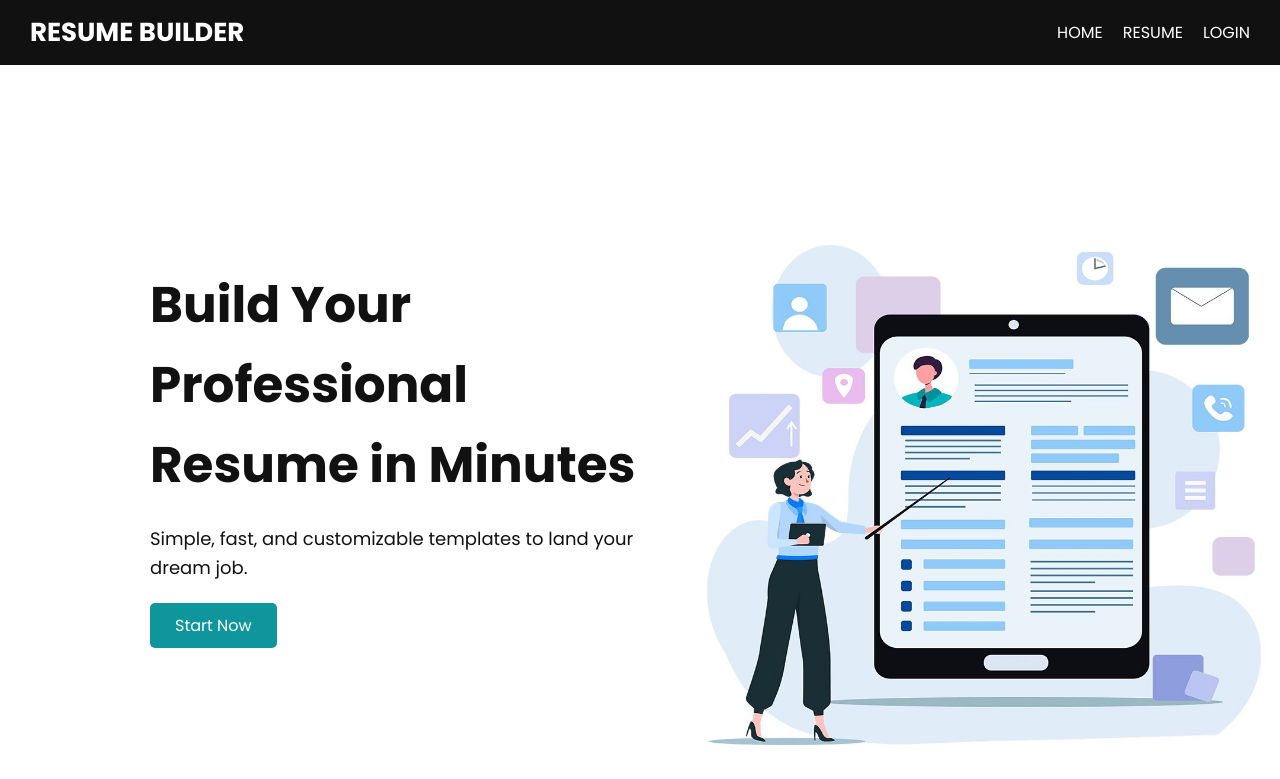
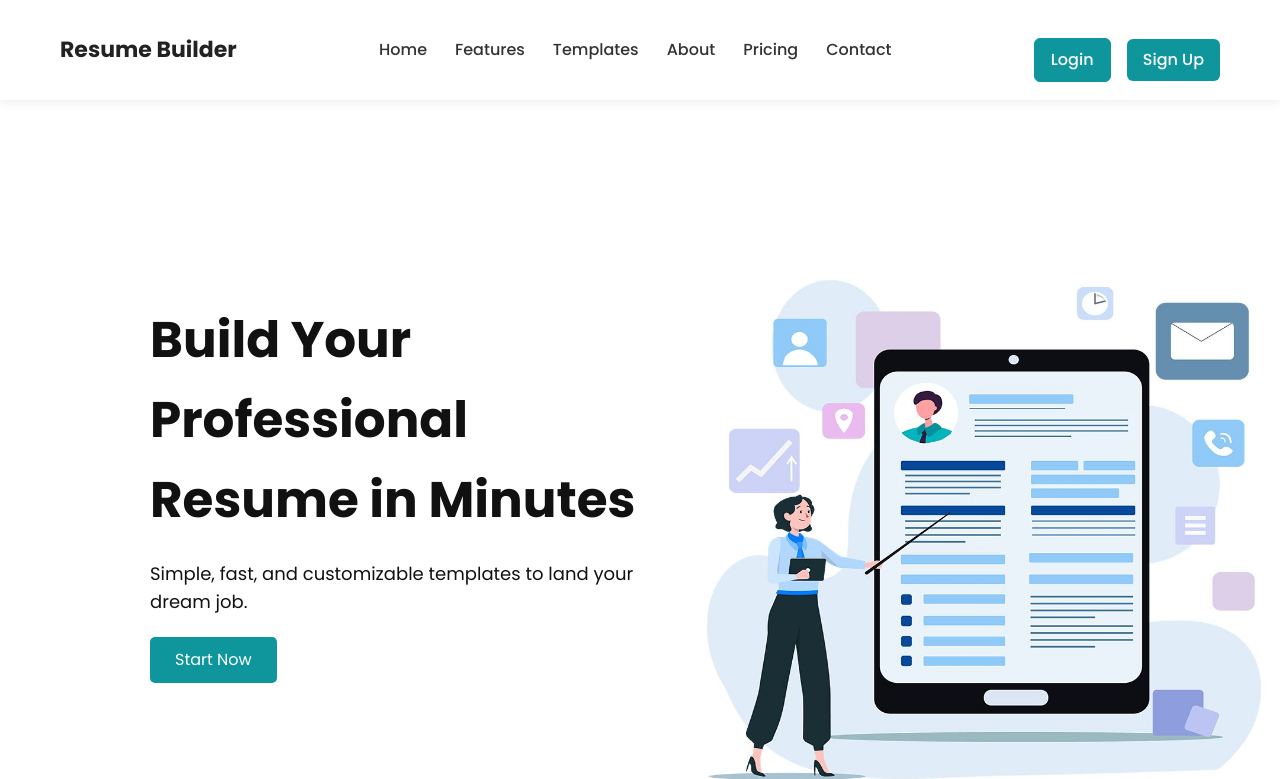
Before and after one commit to Samson-27/Resume-Builder, a PHP site: page / in a window 1280 px wide. Shown: the top 779 px of the page. Run offline with PHP 8.4, Linux system fonts and the light colour scheme; some libraries are stand-ins or nearby versions.

Commit message:
Initial commit0

```diff
--- a/assets/style.css
+++ b/assets/style.css
@@ -22,43 +22,70 @@ body {
 
 /* Navbar */
 header {
-  background: #111;
   padding: 20px 0;
   position: sticky;
 }
 
-.logo {
-  font-size: 26px;
-  font-weight: bold;
-  color: #fff;
-}
-
-nav {
+.navbar {
   display: flex;
   justify-content: space-between;
   align-items: center;
-  padding: 0 30px;
-  height: 25px;
+  padding: 18px 60px;
+  background: #fff;
+  box-shadow: 0 2px 10px rgba(0,0,0,0.08);
+  position: sticky;
+  top: 0;
+  z-index: 1000;
 }
 
-nav ul {
-  display: flex;
-  list-style: none;
+.logo {
+  font-size: 22px;
+  font-weight: 700;
+  color: #222;
+}
+.logo span {
+  color: #0f969c;
 }
 
-nav ul li {
-  margin-left: 20px;
+.nav-links {
+  list-style: none;
+  display: flex;
+  gap: 28px;
+}
+.nav-links li a {
+  text-decoration: none;
+  font-weight: 500;
+  color: #333;
+  transition: color 0.3s;
+}
+.nav-links li a:hover {
+  color: #0f969c;
 }
 
-nav ul li a {
+.nav-btns .btn {
+  padding: 8px 16px;
+  border-radius: 6px;
   text-decoration: none;
+  font-weight: 500;
+  transition: all 0.3s ease;
+}
+.login {
+  border: 1px solid #0f969c;
+  color: #0f969c;
+}
+.login:hover {
+  background: #0f969c;
   color: #fff;
-  transition: 0.3s;
+}
+.signup {
+  background: #0f969c;
+  color: #fff;
+  margin-left: 12px;
+}
+.signup:hover {
+  background: #0f969c;
 }
 
-nav ul li a:hover {
-  color: #0f969c;
-}
 
 /* Hero Section */
 .hero-section {
--- a/templates/header.php
+++ b/templates/header.php
@@ -10,17 +10,23 @@
 </head>
 
 <body>
-  <!-- Navbar -->
-  <header>
-    <nav>
-      <h4 class="logo">RESUME BUILDER</h4>
-      <ul>
-        <li><a href="#">HOME</a></li>
-        <li><a href="#">RESUME</a></li>
-        <li><a href="#">LOGIN</a></li>
-      </ul>
-    </nav>
-  </header>
+<!-- Navbar -->
+<nav class="navbar">
+  <div class="logo">Resume Builder</div>
+  <ul class="nav-links">
+    <li><a href="#home">Home</a></li>
+    <li><a href="#features">Features</a></li>
+    <li><a href="#templates">Templates</a></li>
+    <li><a href="#about">About</a></li>
+    <li><a href="#pricing">Pricing</a></li>
+    <li><a href="#contact">Contact</a></li>
+  </ul>
+  <div class="nav-btns">
+    <a href="#login" class="btn login">Login</a>
+    <a href="#signup" class="btn signup">Sign Up</a>
+  </div>
+</nav>
+
 </body>
 
 </html>
```
